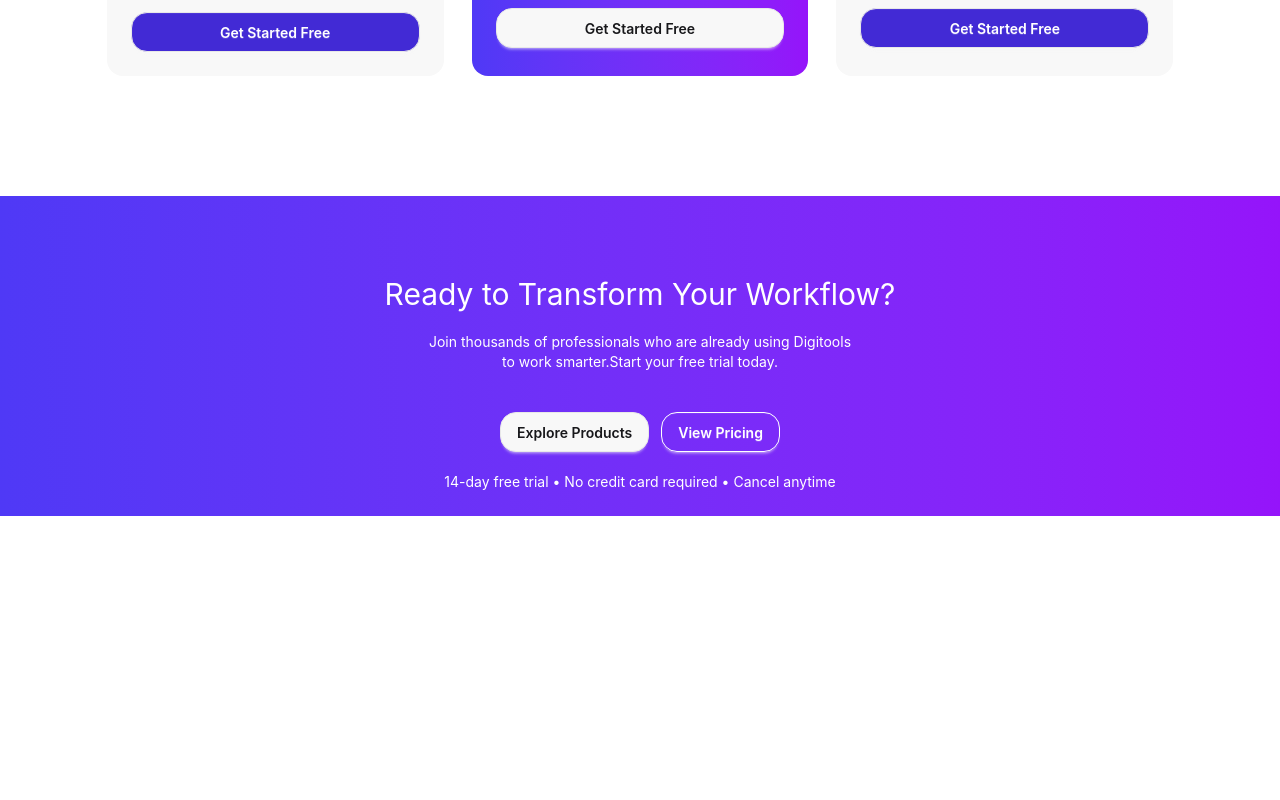
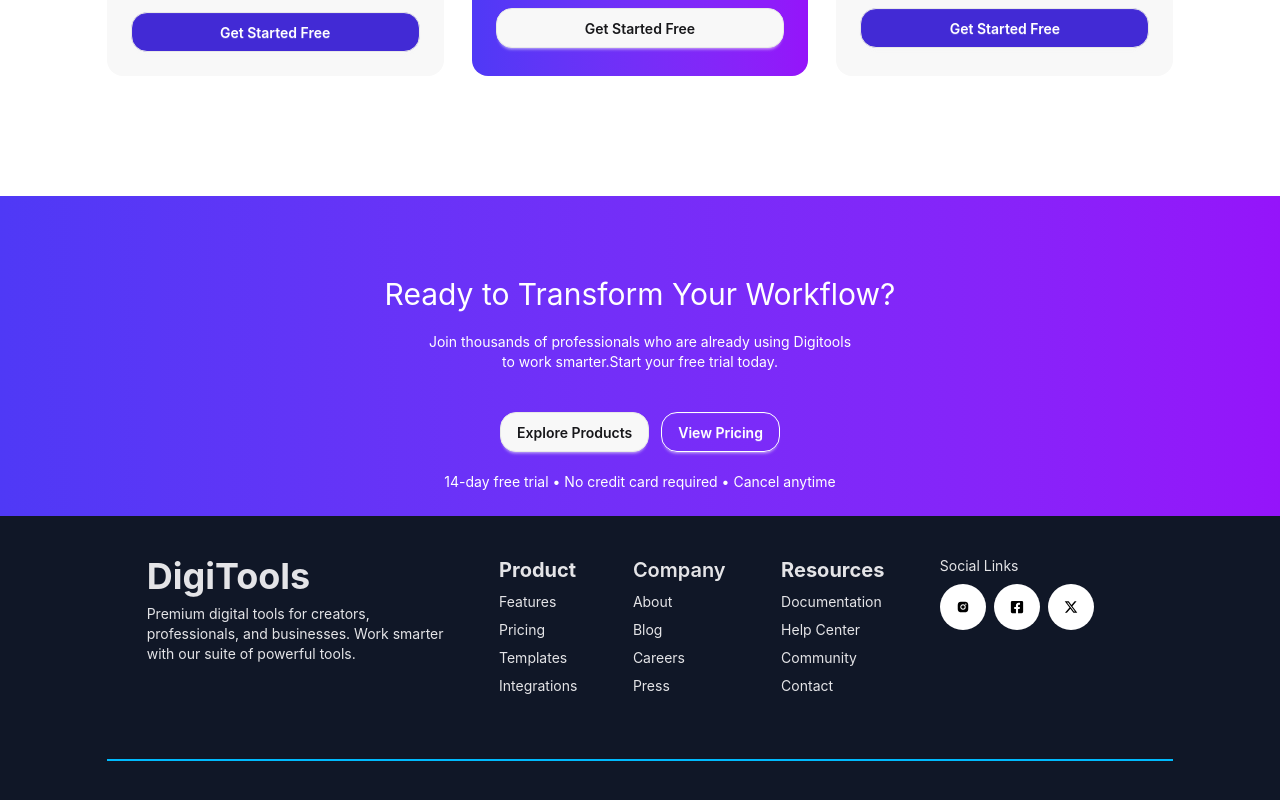
Before and after one commit to shuvro18/digitools-platform, a React (Vite) app: page / in a window 1280 px wide. Shown: the part 3753-4553 px from the top of the page. Before the commit the page ends 4269 px from the top, so only its background shows below. Built offline with nearby package versions, Linux system fonts and the light colour scheme.

Commit message:
footer almost done

```diff
--- a/src/App.jsx
+++ b/src/App.jsx
@@ -8,6 +8,7 @@ import NavBar from './Components/Navbar/NavBar'
 import GetStarted from './Components/getStarted/GetStarted'
 import Pricing from './Components/SimplePricing/Pricing'
 import TransForm from './Components/TransFormSection/TransForm'
+import Footer from './Components/footer/Footer'
 
 
 
@@ -30,6 +31,7 @@ function App() {
       <GetStarted></GetStarted>
       <Pricing></Pricing>
       <TransForm></TransForm>
+      <Footer></Footer>
 
 
 
--- /dev/null
+++ b/src/Components/footer/Footer.jsx
@@ -0,0 +1,67 @@
+import React from 'react';
+import { BiLogoInstagramAlt } from 'react-icons/bi';
+import { FaFacebookSquare } from 'react-icons/fa';
+import { FaXTwitter } from 'react-icons/fa6';
+
+const Footer = () => {
+    return (
+        <div className='bg-[#101727] h-[40vh]'>
+
+
+            <footer className="footer sm:footer-horizontal  text-neutral-content p-10 w-10/12 mx-auto ">
+
+                <nav>
+                    <h2 className='text-4xl font-bold'>DigiTools</h2>
+                    <p className='text-sm'>Premium digital tools for creators, <br />
+                        professionals, and businesses. Work smarter <br />
+                        with our suite of powerful tools.
+                    </p>
+                </nav>
+                <nav>
+                    <h6 className="text-xl font-bold">Product</h6>
+                    <a className="link link-hover">Features</a>
+                    <a className="link link-hover">Pricing</a>
+                    <a className="link link-hover">Templates</a>
+                    <a className="link link-hover">Integrations</a>
+                </nav>
+                <nav>
+                    <h6 className="text-xl font-semibold">Company</h6>
+                    <a className="link link-hover">About</a>
+                    <a className="link link-hover">Blog</a>
+                    <a className="link link-hover">Careers</a>
+                    <a className="link link-hover">Press</a>
+                </nav>
+                <nav>
+                    <h6 className="text-xl font-bold">Resources</h6>
+                    <a className="link link-hover">Documentation</a>
+                    <a className="link link-hover">Help Center</a>
+                    <a className="link link-hover">Community</a>
+                    <a className="link link-hover">Contact</a>
+                </nav>
+
+                <nav>
+                    <p>Social Links</p>
+                    <div className='flex gap-2'>
+                        <div className='p-4 bg-white text-black rounded-full' >
+
+                            <BiLogoInstagramAlt />
+
+                        </div>
+
+                        <div className='p-4 bg-white text-black rounded-full' >
+                            <FaFacebookSquare />
+                        </div>
+
+                        <div className='p-4 bg-white rounded-full text-black' >
+
+                            <FaXTwitter />
+                        </div>
+                    </div>
+                </nav>
+            </footer>
+             <div className="divider divider-info w-10/12 mx-auto"></div>
+        </div>
+    );
+};
+
+export default Footer;
```
